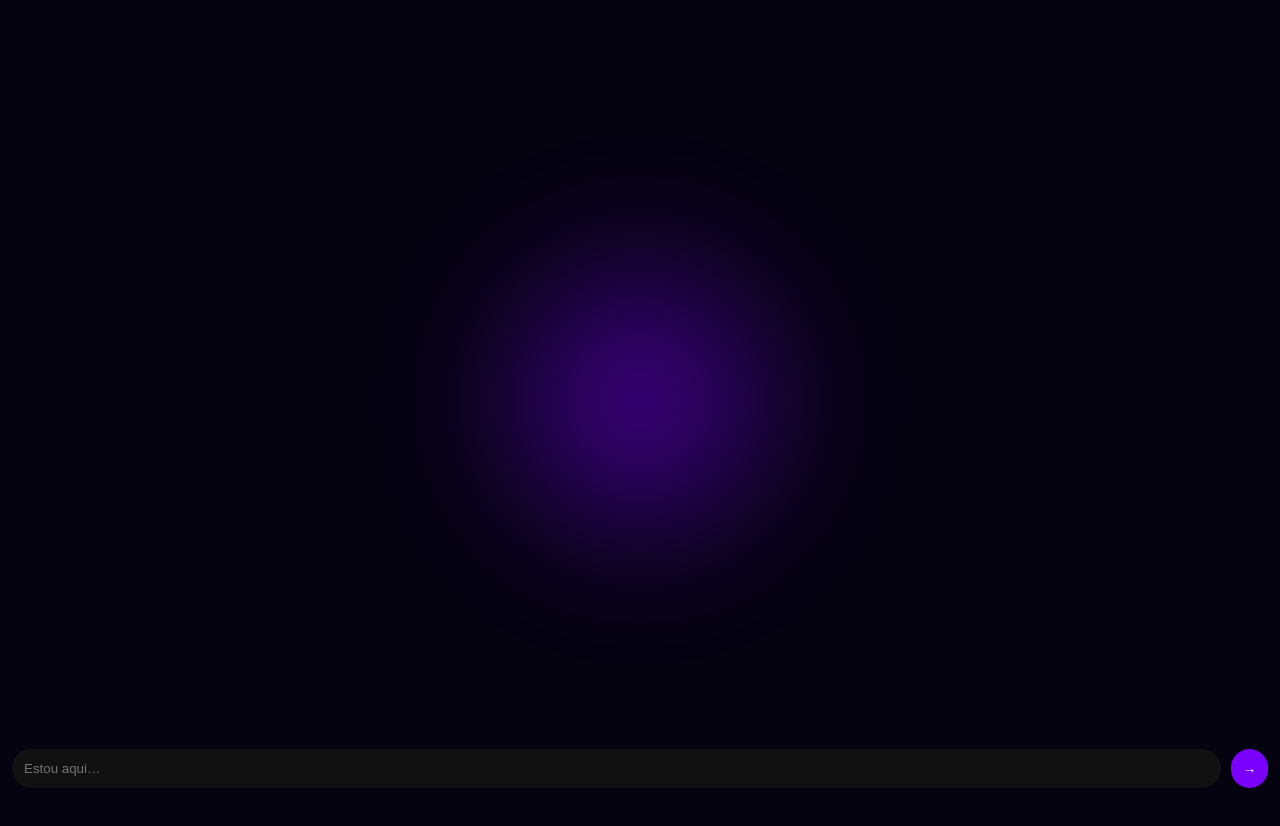
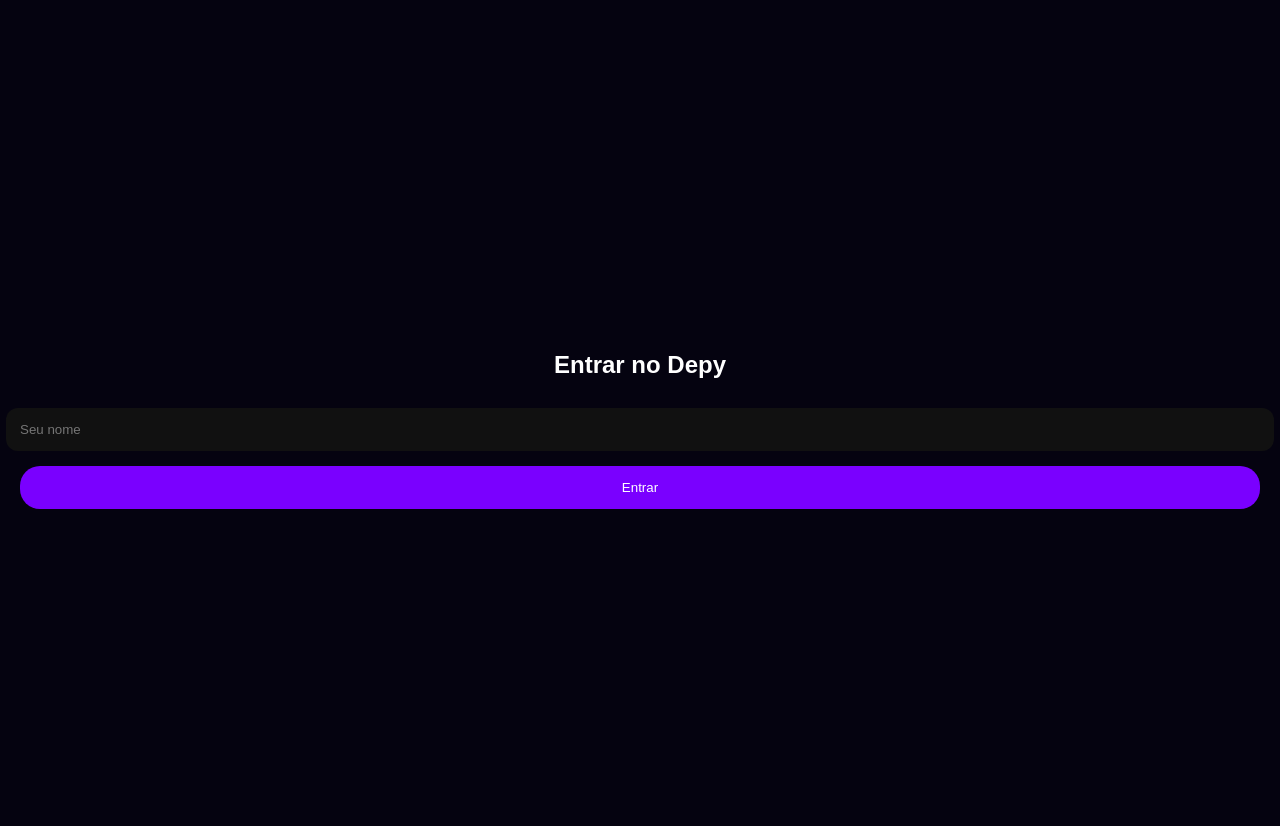
Before and after one commit to juliocesardeoliveiraecia-del/Depy, a plain HTML site: page index.html in a window 1280 px wide. Both pictures are taken after a click on the button "Entrar". Before the commit the page ends 800 px from the top, so only its background shows below. Drawn offline with Linux system fonts and the light colour scheme.

Commit message:
Update index.html
Depy companheiro digital vivo!

```diff
--- a/index.html
+++ b/index.html
@@ -1,6 +1,7 @@
 <!DOCTYPE html><html lang="pt-BR">
 <head>
 <meta charset="UTF-8">
+<meta name="viewport" content="width=device-width, initial-scale=1.0">
 <title>Depy</title><style>
 body {
   margin:0;
@@ -20,21 +21,39 @@
   flex-direction:column;
 }
 
-/* HOME */
-#home {
+/* LOGIN */
+#login {
   justify-content:center;
   align-items:center;
-  text-align:center;
+  padding:20px;
 }
 
-#startBtn {
-  margin-top:20px;
-  padding:15px 25px;
+input {
+  width:100%;
+  padding:14px;
+  margin-top:10px;
+  border-radius:12px;
   border:none;
-  border-radius:30px;
+  background:#111;
+  color:white;
+}
+
+/* BOTÕES */
+button {
+  margin-top:15px;
+  padding:14px;
+  border:none;
+  border-radius:20px;
   background:#7a00ff;
   color:white;
-  font-size:16px;
+  width:100%;
+}
+
+/* HEADER */
+#header {
+  display:flex;
+  justify-content:space-between;
+  padding:10px 15px;
 }
 
 /* AURA */
@@ -42,20 +61,13 @@
   position:absolute;
   top:50%;
   left:50%;
-  width:320px;
-  height:320px;
+  width:250px;
+  height:250px;
   transform:translate(-50%, -50%);
   border-radius:50%;
   background: radial-gradient(circle, rgba(122,0,255,0.7), transparent 70%);
-  filter: blur(50px);
-  animation: pulse 4s infinite ease-in-out;
-  z-index:1;
-}
-
-@keyframes pulse {
-  0% { transform:translate(-50%, -50%) scale(1); opacity:0.6; }
-  50% { transform:translate(-50%, -50%) scale(1.3); opacity:1; }
-  100% { transform:translate(-50%, -50%) scale(1); opacity:0.6; }
+  filter: blur(40px);
+  transition: 0.3s;
 }
 
 /* CHAT */
@@ -66,37 +78,32 @@
 #chat {
   flex:1;
   overflow-y:auto;
-  padding:20px;
-  z-index:2;
+  padding:15px;
+  padding-bottom:80px;
 }
 
 .msg {
-  margin-bottom:12px;
+  margin-bottom:10px;
 }
 
-/* INPUT */
+/* INPUT FIXO */
 #inputArea {
+  position:fixed;
+  bottom:0;
+  width:100%;
   display:flex;
-  padding:12px;
-  z-index:2;
+  padding:10px;
+  background:#050310;
 }
 
-input {
+#inputArea input {
   flex:1;
-  padding:12px;
-  border-radius:20px;
-  border:none;
-  background:#111;
-  color:white;
+  margin:0;
 }
 
-button {
+#inputArea button {
+  width:auto;
   margin-left:10px;
-  padding:12px;
-  border:none;
-  border-radius:20px;
-  background:#7a00ff;
-  color:white;
 }
 
 /* PAYWALL */
@@ -108,32 +115,46 @@
   justify-content:center;
   align-items:center;
   text-align:center;
-  z-index:5;
 }
-</style></head><body><!-- HOME --><div id="home" class="screen active">
-  <h1>Depy</h1>
-  <p>Uma presença digital que está com você.</p>
-  <button id="startBtn" onclick="start()">Entrar</button>
-</div><!-- CHAT --><div id="chatScreen" class="screen">
-  <div id="aura"></div>
-  <div id="chat"></div>  <div id="inputArea">
+</style></head><body><!-- LOGIN --><div id="login" class="screen active">
+  <h2>Entrar no Depy</h2>
+  <input id="name" placeholder="Seu nome">
+  <button onclick="enter()">Entrar</button>
+</div><!-- CHAT --><div id="chatScreen" class="screen">  <div id="header">
+    <span id="userName"></span>
+    <button onclick="logout()">Sair</button>
+  </div>  <div id="aura"></div>  <div id="chat"></div>  <div id="inputArea">
     <input id="input" placeholder="Estou aqui…">
     <button onclick="send()">→</button>
   </div>
 </div><!-- PAYWALL --><div id="paywall">
   <div>
-    <p>Você atingiu o limite da conexão…</p>
+    <p>Você atingiu o limite…</p>
     <button onclick="goPro()">Aprofundar conexão — R$29</button>
   </div>
 </div><script>
 let usage = 0;
 const LIMIT = 10;
 
-function start() {
-  document.getElementById("home").classList.remove("active");
+/* LOGIN */
+function enter() {
+  const name = document.getElementById("name").value;
+  if (!name) return;
+
+  localStorage.setItem("user", name);
+
+  document.getElementById("userName").innerText = name;
+  document.getElementById("login").classList.remove("active");
   document.getElementById("chatScreen").classList.add("active");
 }
 
+/* LOGOUT */
+function logout() {
+  localStorage.clear();
+  location.reload();
+}
+
+/* CHAT */
 function send() {
   if (usage >= LIMIT && !isPro()) {
     document.getElementById("paywall").style.display = "flex";
@@ -142,12 +163,18 @@
 
   const input = document.getElementById("input");
   const msg = input.value;
-
   if (!msg) return;
 
   const chat = document.getElementById("chat");
 
   chat.innerHTML += `<div class="msg">Você: ${msg}</div>`;
+
+  // reação da aura
+  const aura = document.getElementById("aura");
+  aura.style.transform = "translate(-50%, -50%) scale(1.4)";
+  setTimeout(() => {
+    aura.style.transform = "translate(-50%, -50%) scale(1)";
+  }, 300);
 
   setTimeout(() => {
     chat.innerHTML += `<div class="msg"><b>Depy:</b> Eu estou aqui com você.</div>`;
@@ -158,6 +185,7 @@
   usage++;
 }
 
+/* PRO */
 function isPro() {
   return localStorage.getItem("pro") === "true";
 }
@@ -165,5 +193,15 @@
 function goPro() {
   window.open("https://www.mercadopago.com.br/subscriptions/checkout?preapproval_plan_id=5adce0811ff746668764283d5a98258d");
 }
+
+/* AUTO LOGIN */
+window.onload = () => {
+  const user = localStorage.getItem("user");
+  if (user) {
+    document.getElementById("userName").innerText = user;
+    document.getElementById("login").classList.remove("active");
+    document.getElementById("chatScreen").classList.add("active");
+  }
+};
 </script></body>
 </html>
```
